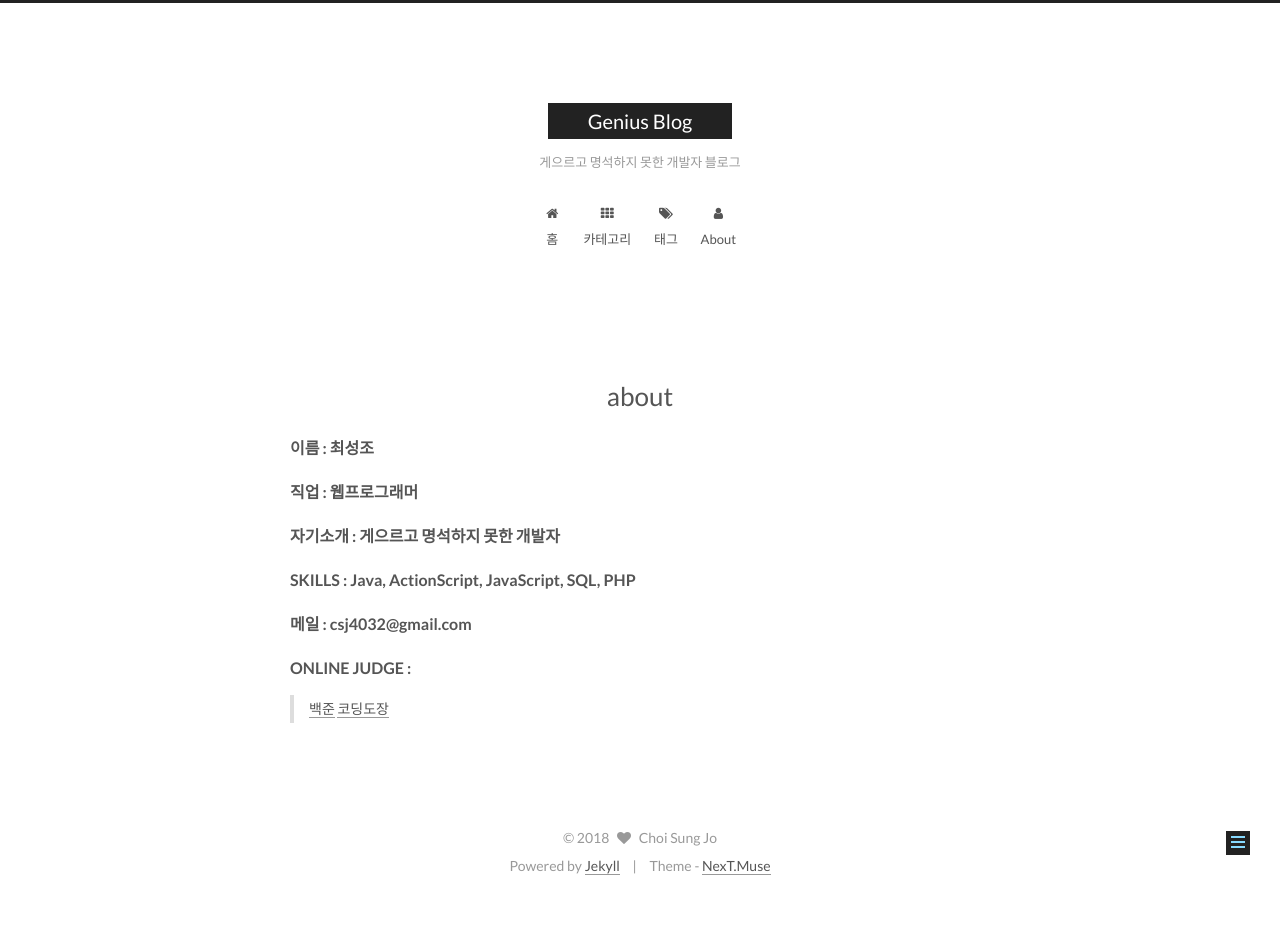
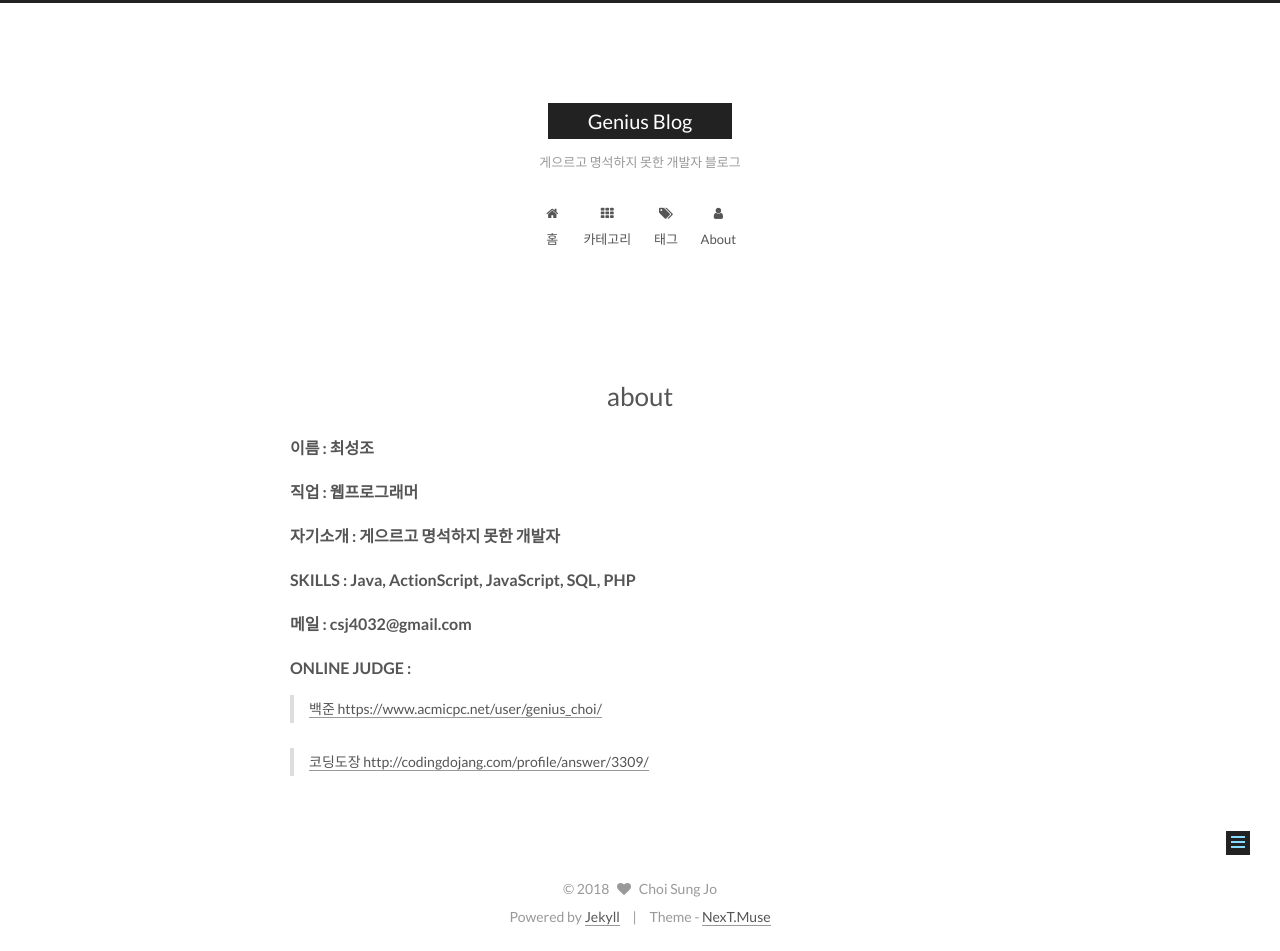
Before and after one commit to csj4032/csj4032.github.io, a Jekyll site: the page built from about/index.md, in a window 1280 px wide. Built offline with Jekyll 4.4.1, drawn with Linux system fonts in a browser that asks for light colours; before the commit the page ends 900 px from its top, so only the background shows below that; part of the change alters nothing that is shown.

Commit message:
About 수정

```diff
--- a/about/index.md
+++ b/about/index.md
@@ -14,5 +14,6 @@ layout: page
 #### 메일 : csj4032@gmail.com
 
 #### ONLINE JUDGE :
-> [백준](https://www.acmicpc.net/user/genius_choi/)
-> [코딩도장](http://codingdojang.com/profile/answer/3309/)
+> [백준 https://www.acmicpc.net/user/genius_choi/](https://www.acmicpc.net/user/genius_choi/)
+
+> [코딩도장 http://codingdojang.com/profile/answer/3309/](http://codingdojang.com/profile/answer/3309/)
```
